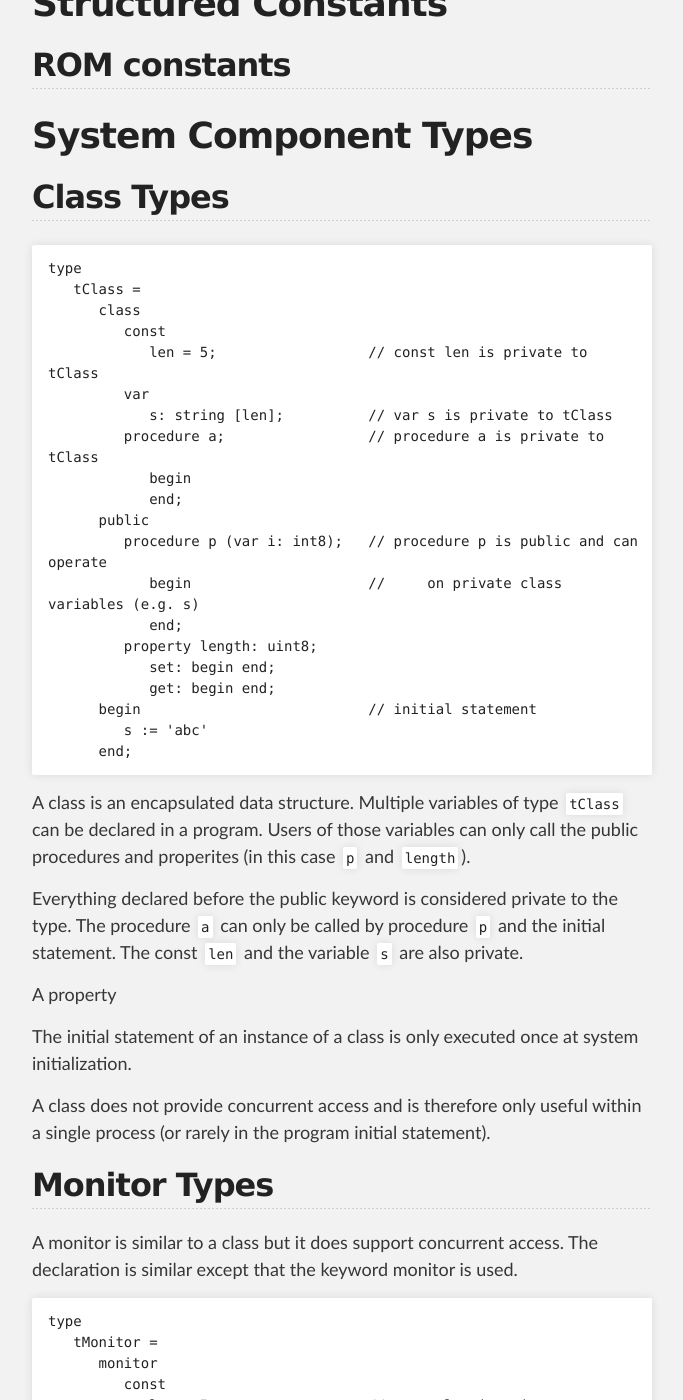
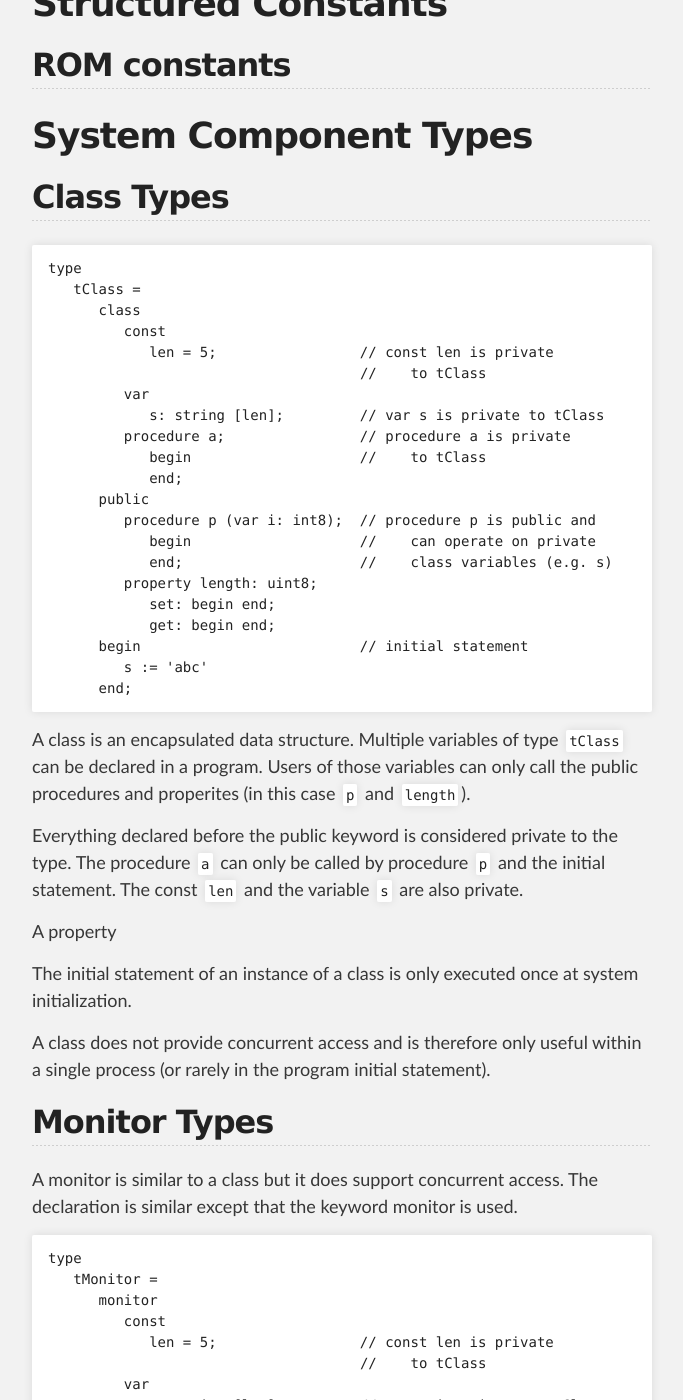
Before and after one commit to dhawk/concurrent-pascal-compiler, a Jekyll site: the page built from concurrent-pascal-language_reference.md, in a window 1280 px wide and 1400 px high, scrolled down 5213 px. Shown: the whole window, without its empty margins (298-981 px from the left). Built offline with Jekyll 4.4.1, drawn with Linux system fonts in a browser that asks for light colours; some of the changed text lies outside the part shown.

Commit message:
fixed formatting

```diff
--- a/concurrent-pascal-language_reference.md
+++ b/concurrent-pascal-language_reference.md
@@ -172,20 +172,21 @@ type
    tClass =
       class
          const
-            len = 5;                  // const len is private to tClass
+            len = 5;                 // const len is private
+                                     //    to tClass
          var
-            s: string [len];          // var s is private to tClass
-         procedure a;                 // procedure a is private to tClass
-            begin
+            s: string [len];         // var s is private to tClass
+         procedure a;                // procedure a is private
+            begin                    //    to tClass
             end;
       public
-         procedure p (var i: int8);   // procedure p is public and can operate
-            begin                     //     on private class variables (e.g. s)
-            end;
+         procedure p (var i: int8);  // procedure p is public and
+            begin                    //    can operate on private
+            end;                     //    class variables (e.g. s)
          property length: uint8;
             set: begin end;
             get: begin end;
-      begin                           // initial statement
+      begin                          // initial statement
          s := 'abc'
       end;
 ~~~
@@ -209,17 +210,18 @@ type
    tMonitor =
       monitor
          const
-            len = 5;                  // const len is private to tClass
+            len = 5;                 // const len is private
+                                     //    to tClass
          var
-            s: string [len];          // var s is private to tClass
-         procedure a;                 // procedure a is private to tClass
-            begin
+            s: string [len];         // var s is private to tClass
+         procedure a;                // procedure a is private
+            begin                    //    to tClass
             end;
       public
-         procedure p (var i: int8);   // procedure p is public and can operate
-            begin                     //     on private class variables (e.g. s)
-            end;
-      begin                           // initial statement
+         procedure p (var i: int8);  // procedure p is public and can
+            begin                    //     operate on private class
+            end;                     //     variables (e.g. s)
+      begin                          // initial statement
          s := 'abc'
       end;
 ~~~
```
Also changed, not shown: other parts of concurrent-pascal-language_reference.md (+2 -2 lines).
